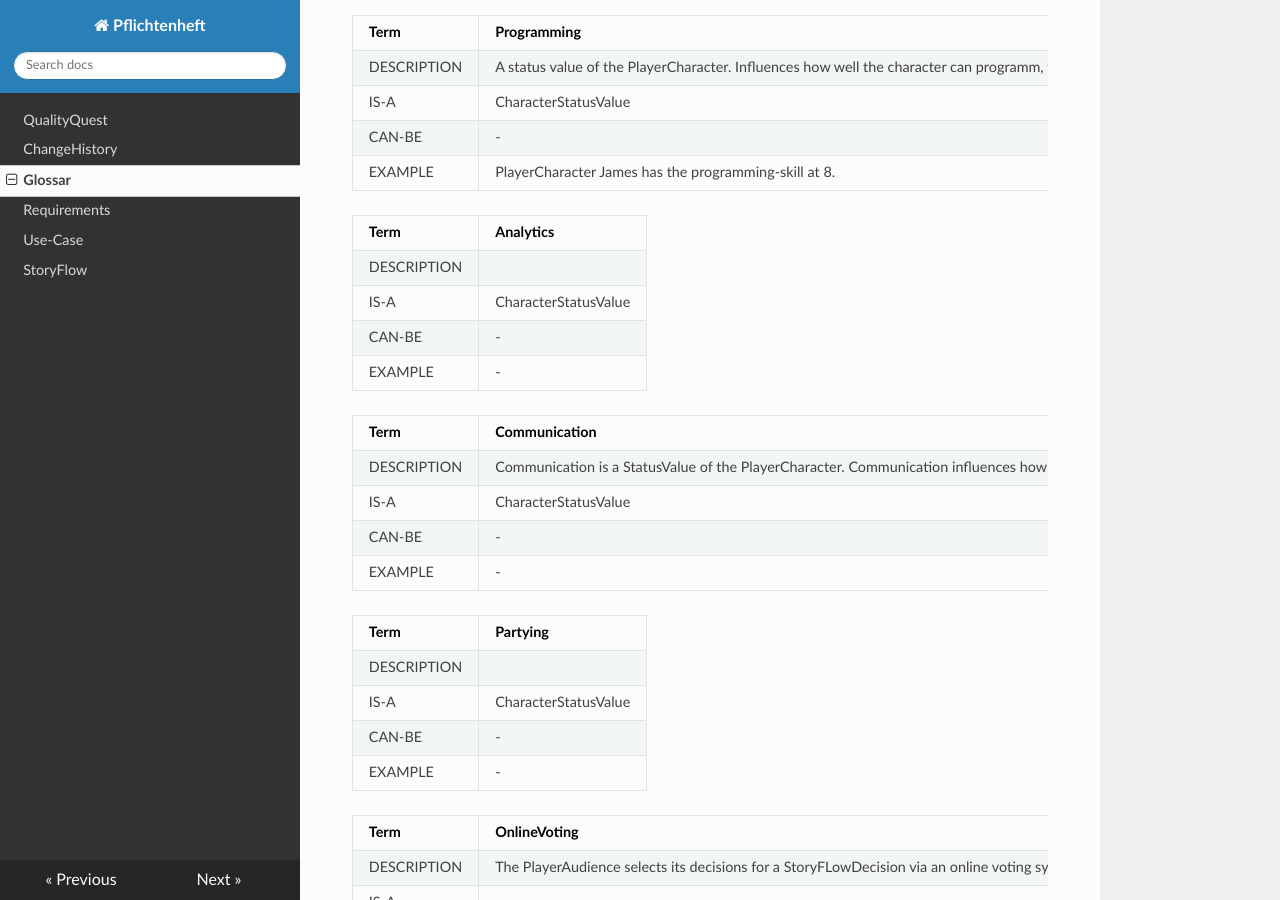
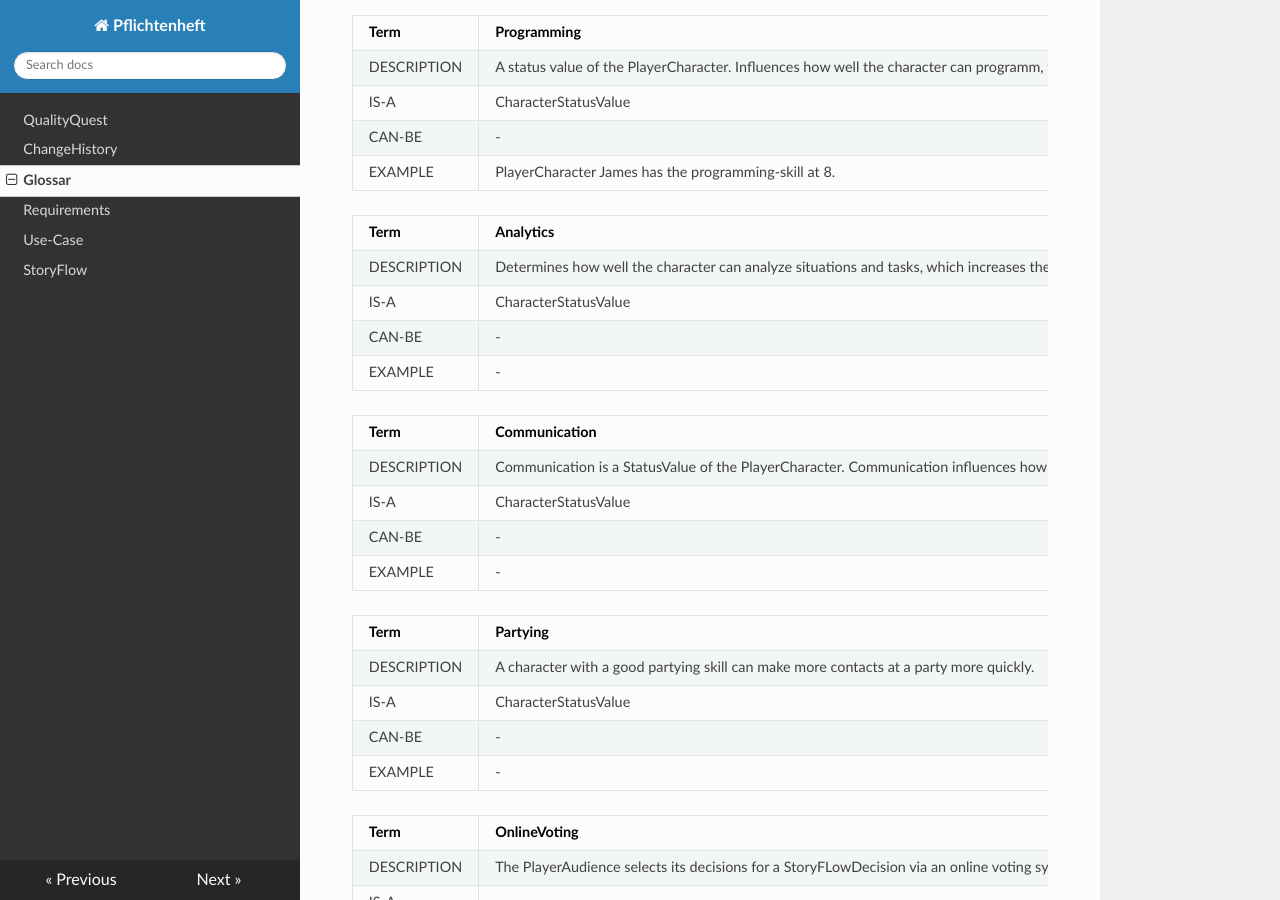
Before and after one commit to Brotenko/QualityQuest, an MkDocs documentation site: the page built from Docs/Pflichtenheft/docs/glossar.md, in a window 1280 px wide and 900 px high, scrolled down 2799 px. Built offline with MkDocs 1.6.1, drawn with Linux system fonts in a browser that asks for light colours; nearby versions of some CDN libraries.

Commit message:
Glossary: Added partying and analytics description.

```diff
--- a/Docs/Pflichtenheft/docs/glossar.md
+++ b/Docs/Pflichtenheft/docs/glossar.md
@@ -115,7 +115,7 @@
 
 | Term       | Analytics                                                                    |
 |------------|:-----------------------------------------------------------------------------|
-| DESCRIPTION|   |
+| DESCRIPTION| Determines how well the character can analyze situations and tasks, which increases the chance of success.  |
 | IS-A       | CharacterStatusValue                                                         |
 | CAN-BE     | -                                                                            |
 | EXAMPLE    | -                                                                            |
@@ -131,7 +131,7 @@
 
 | Term       | Partying                                                                     |
 |------------|:-----------------------------------------------------------------------------|
-| DESCRIPTION|   |
+| DESCRIPTION| A character with a good partying skill can make more contacts at a party more quickly.  |
 | IS-A       | CharacterStatusValue                                                         |
 | CAN-BE     | -                                                                            |
 | EXAMPLE    | -                                                                            |
```
